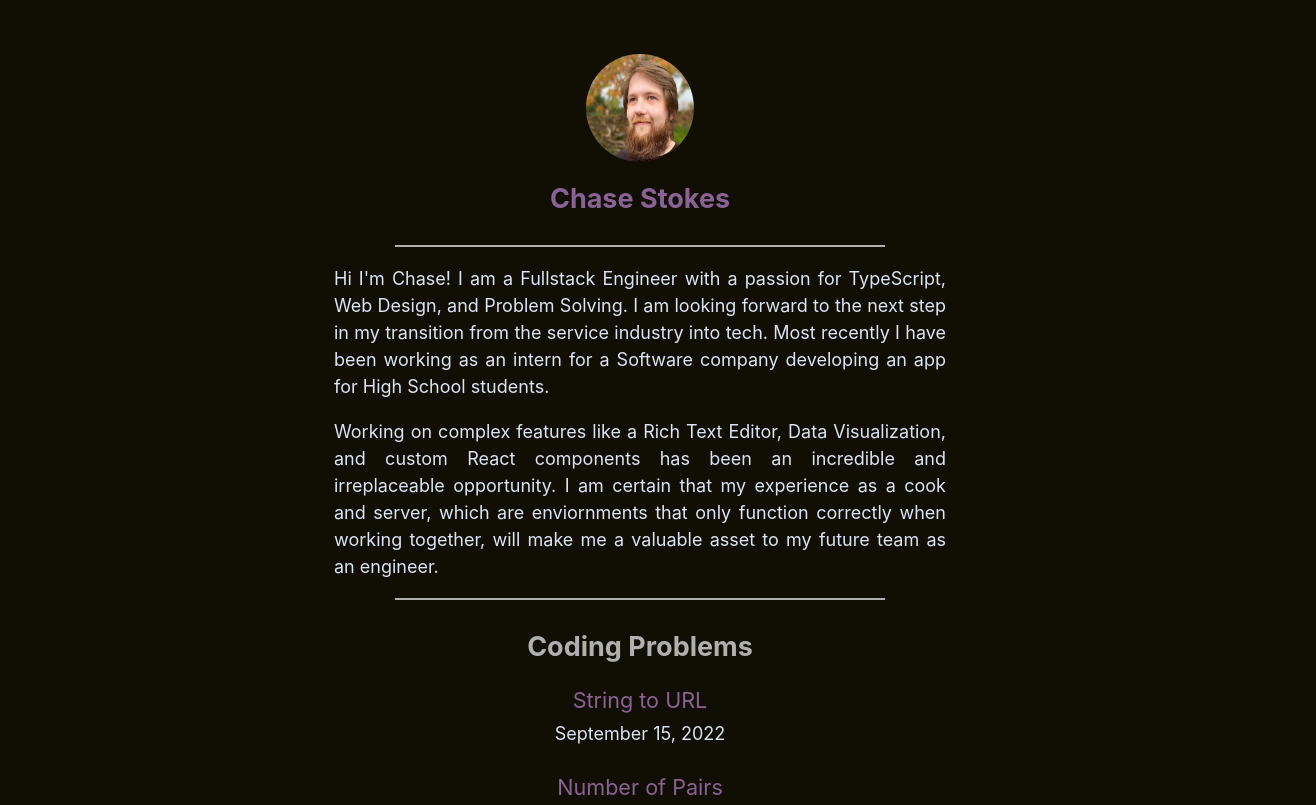
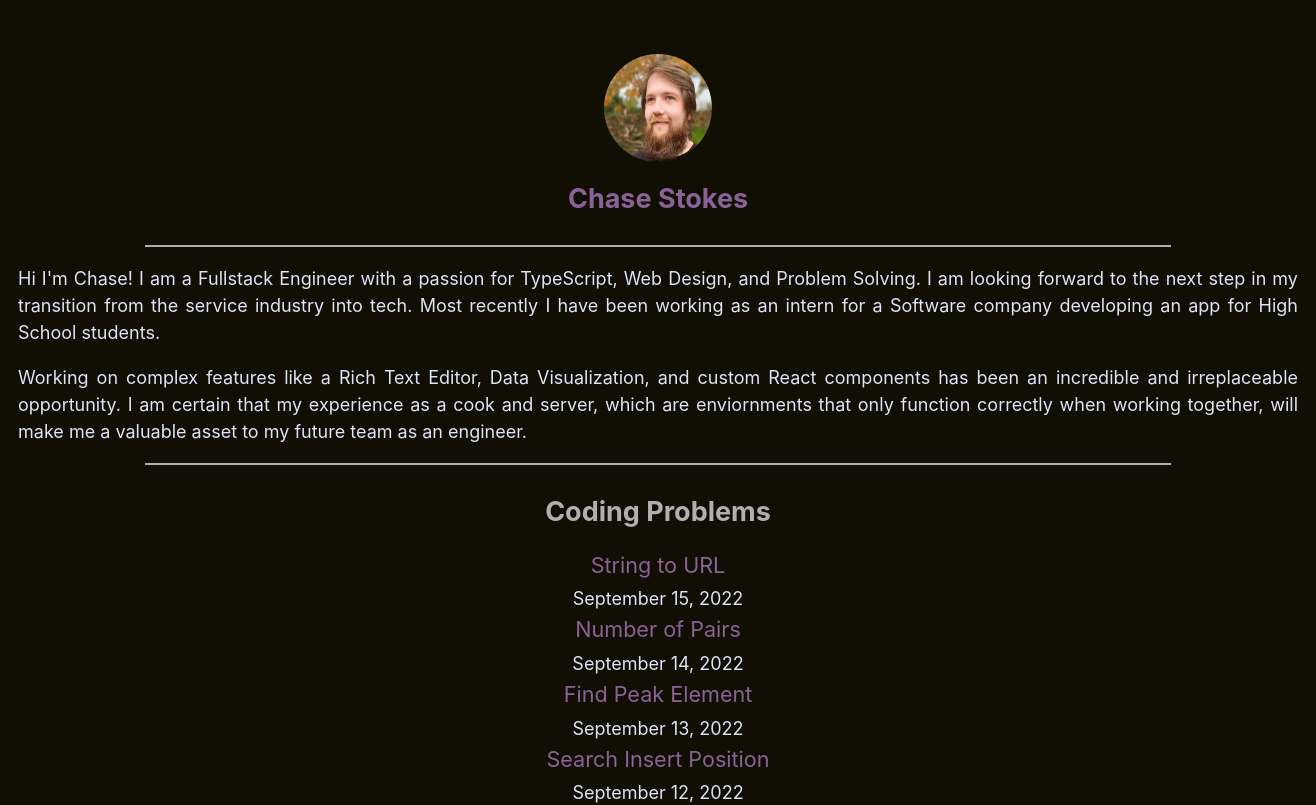
Before and after one commit to Chase-Stokes/nextjs-blog, a Next.js app: page / in a window 1280 px wide. Shown: the top 805 px of the page, 1316 px wide, since content can reach past the window. Built offline with nearby package versions, Linux system fonts and the light colour scheme.

Commit message:
debugging styling issue

```diff
--- a/components/layout.module.css
+++ b/components/layout.module.css
@@ -1,5 +1,6 @@
 .container {
-  max-width: 36rem;
+  width: 100vw;
+  /* max-width: 36rem; */
   padding: 0 1rem;
   margin: 3rem auto 6rem;
 }
--- a/styles/global.css
+++ b/styles/global.css
@@ -15,7 +15,7 @@ body {
 }
 
 * {
-  box-sizing: border-box;
+  box-sizing: content-box;
 }
 
 a {
--- a/styles/utils.module.css
+++ b/styles/utils.module.css
@@ -52,6 +52,6 @@
   margin: 0;
 }
 
-.listItem {
+/* .listItem {
   margin: 0 0 1.25rem;
-}
+} */
```
